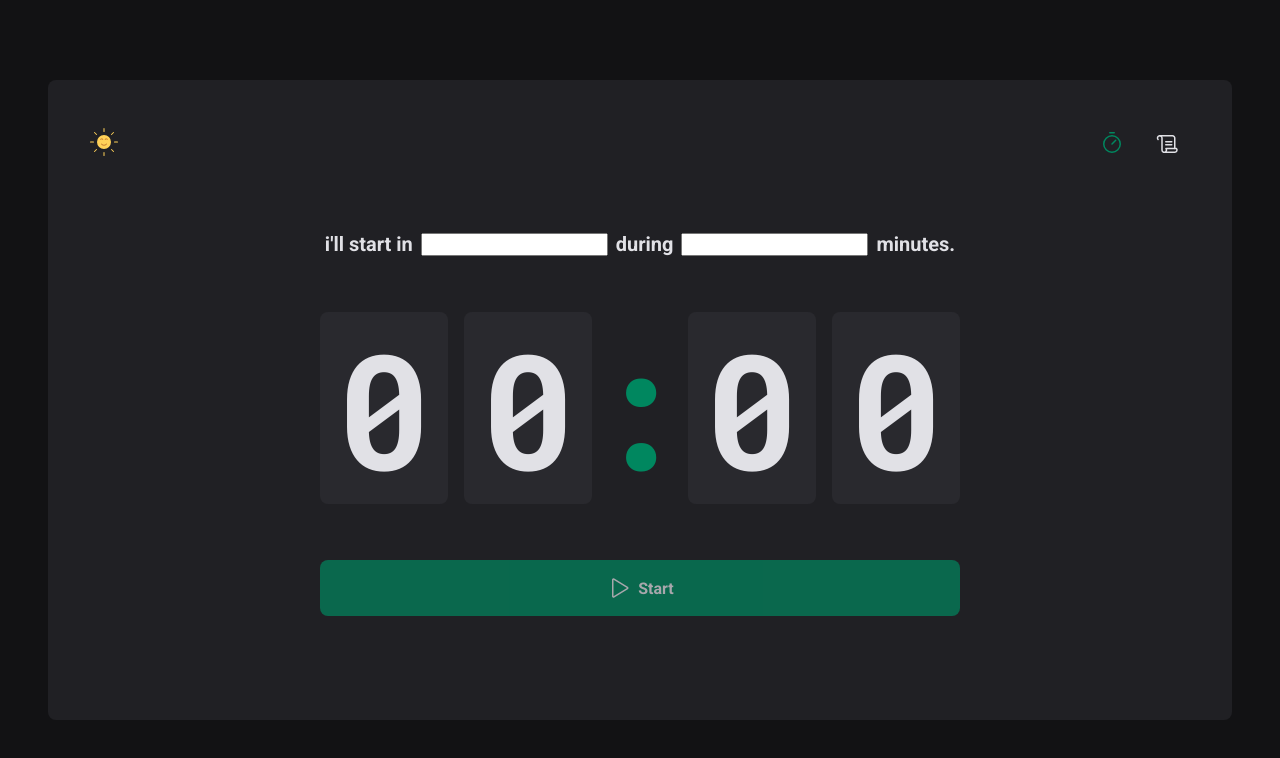
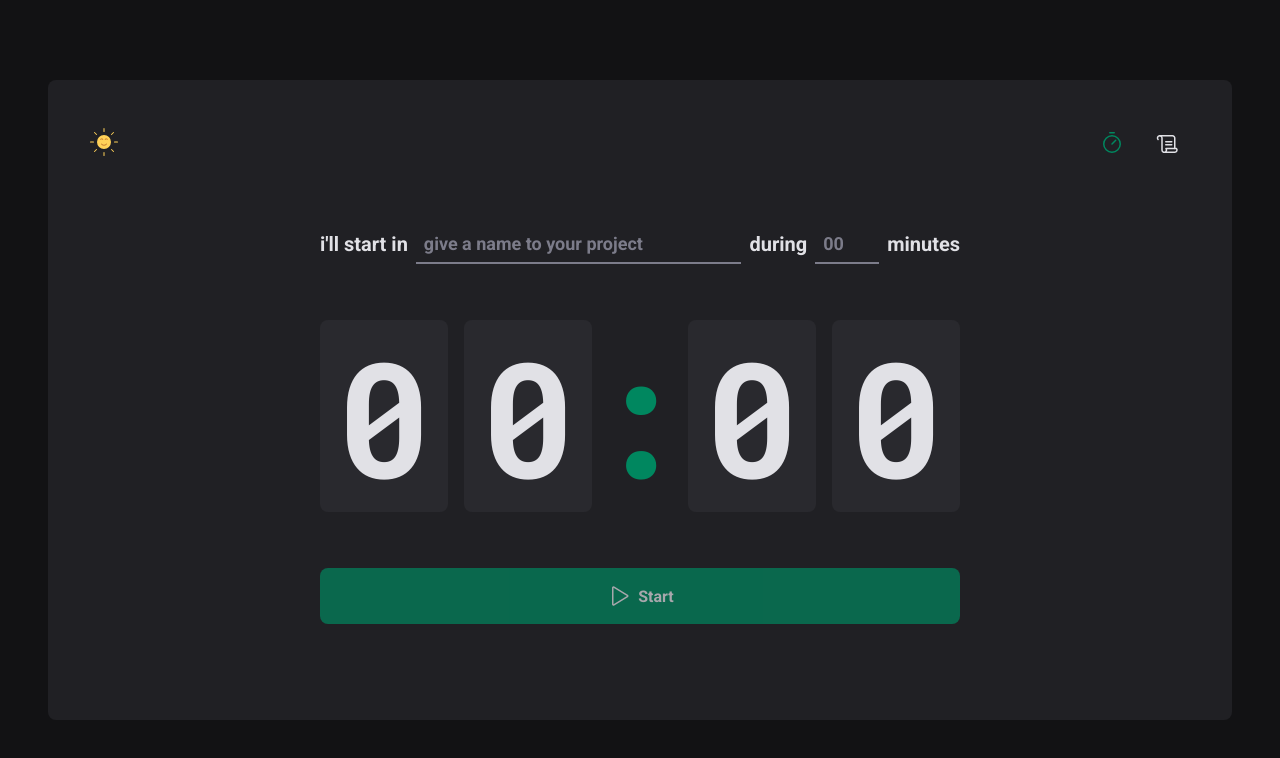
Before and after one commit to sarawwx/timer-pomodoro, a React (Vite) app: page / in a window 1280 px wide. Shown: the top 758 px of the page. Built offline with nearby package versions, Linux system fonts and the light colour scheme.

Commit message:
ending home

```diff
--- a/src/pages/Home/index.tsx
+++ b/src/pages/Home/index.tsx
@@ -1,5 +1,5 @@
 import { Play } from "phosphor-react";
-import { CountdownContainer, FormContainer, HomeContainer, Separator, StartCountDownButton } from "./styles";
+import { CountdownContainer, FormContainer, HomeContainer, MinuteAmountInput, Separator, StartCountDownButton, TaskInput } from "./styles";
 
 export function Home() {
     return(
@@ -7,12 +7,19 @@ export function Home() {
             <form action="">
                 <FormContainer>
                     <label htmlFor="task">i'll start in</label>
-                    <input id="task" />
+                    <TaskInput
+                        id="task"
+                        placeholder="give a name to your project"
+                    />
 
                     <label htmlFor="minutesAmount">during</label>
-                    <input type="number" id="minutesAmount" />
+                    <MinuteAmountInput
+                        type="number"
+                        id="minutesAmount"
+                        placeholder="00"
+                    />
 
-                    <span>minutes.</span>
+                    <span>minutes</span>
                 </FormContainer>
 
                 <CountdownContainer>
--- a/src/pages/Home/styles.ts
+++ b/src/pages/Home/styles.ts
@@ -28,6 +28,35 @@ export const FormContainer = styled.main`
     font-weight: bold;
     flex-wrap: wrap;
 `
+
+const BaseInput = styled.input`
+    background: transparent;
+    height: 2.5rem;
+    border: 0;
+    border-bottom: 2px solid ${(props) => props.theme['gray-500']};
+    font-weight: bold;
+    font-size: 1.125rem;
+    padding: 0 0.5rem;
+    color: ${(props) => props.theme['gray-100']};
+
+    &:focus {
+        box-shadow: none;
+        border-color: ${(props) => props.theme['green-500']};
+    }
+
+    &::placeholder {
+        color: ${(props) => props.theme['gray-500']};
+    }
+`
+
+export const TaskInput = styled(BaseInput)`
+    flex: 1;
+`
+
+export const MinuteAmountInput = styled(BaseInput)`
+    width: 4rem;
+`
+
 
 export const CountdownContainer = styled.main`
     font-family: 'Roboto Mono', sans-serif;
```
